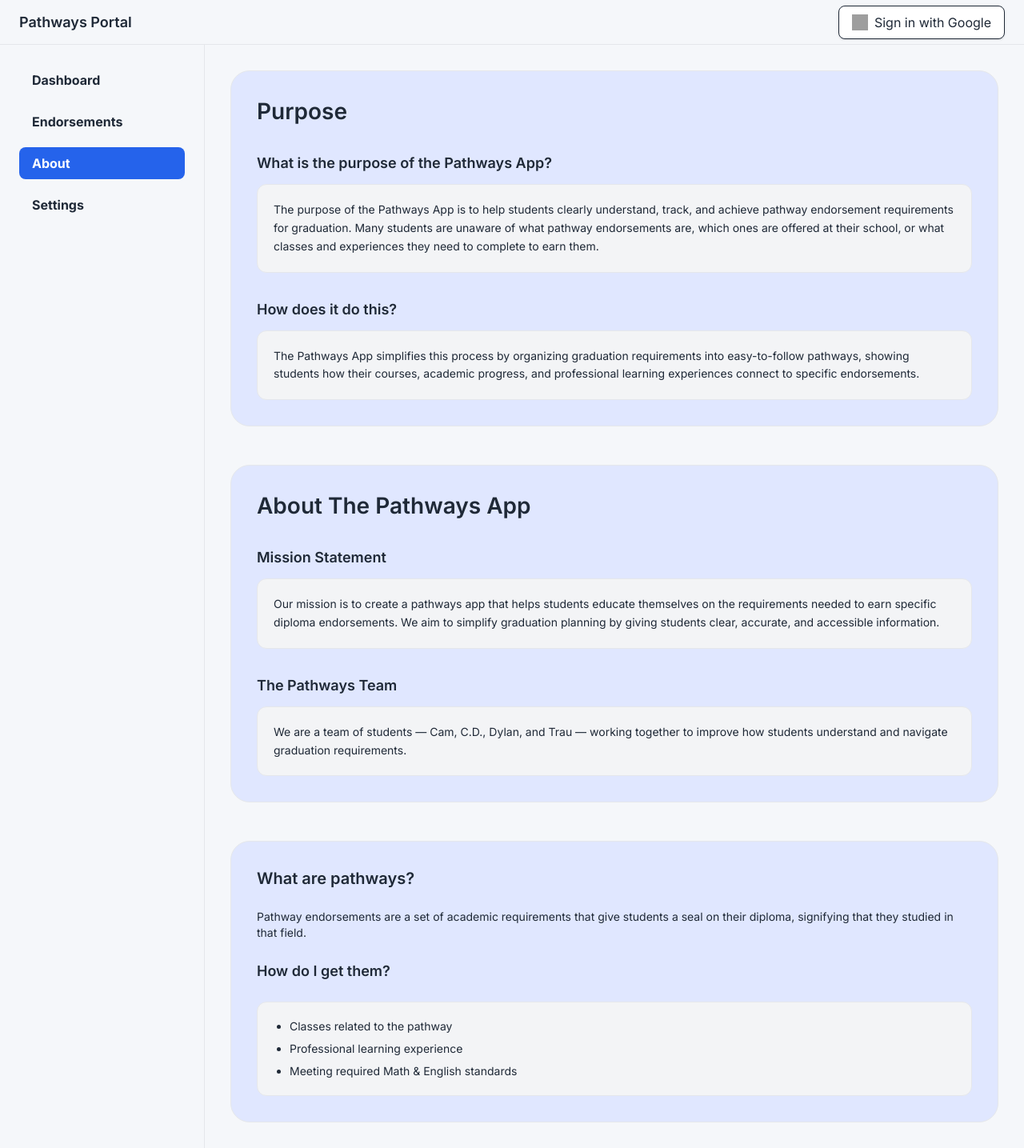
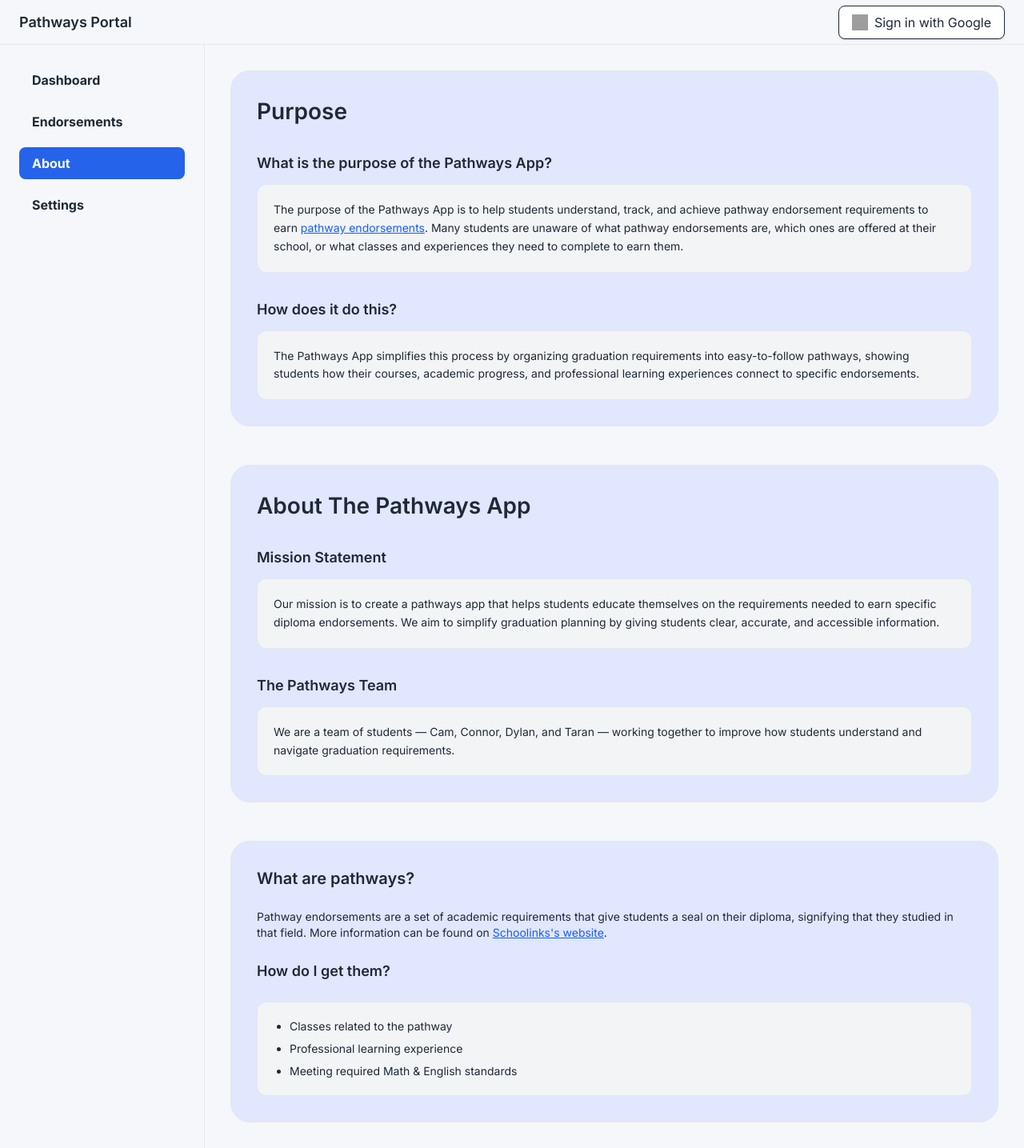
Before and after one commit to NCHS-Software-Engineering/NCHS-pathways-app, a Next.js app in the folder pathways-app/: page /about in a window 1280 px wide. Shown: the whole page at 80% size. Built offline with nearby package versions, Linux system fonts and the light colour scheme; no server answers; grey boxes are pictures that could not be loaded.

Commit message:
Linked Schoolinks's pathway page twice in the About page.
Linked Schoolinks's pathway page in the About page using a link tag. The tag opens the link in a new tab, and was put twice over the words "pathway endorsements" and "Schoolinks's website," when referencing the pathway endorsements.

```diff
--- a/pathways-app/app/about/page.tsx
+++ b/pathways-app/app/about/page.tsx
@@ -62,11 +62,18 @@ export default function AboutPage() {
               </h3>
 
               <div className="bg-(--bg-soft) rounded-xl p-5 text-sm leading-relaxed border border-(--border-primary)">
-                The purpose of the Pathways App is to help students clearly understand,
-                track, and achieve pathway endorsement requirements for graduation.
-                Many students are unaware of what pathway endorsements are, which ones
-                are offered at their school, or what classes and experiences they
-                need to complete to earn them.
+                The purpose of the Pathways App is to help students understand,
+                track, and achieve pathway endorsement requirements to earn {" "}
+                <Link
+                  href="https://app.schoolinks.com/student-pathways"
+                  target="_blank"
+                  rel="noopener noreferrer"
+                  className="text-blue-600 underline">
+                  pathway endorsements
+                </Link>
+                . Many students are unaware of what pathway endorsements
+                are, which ones are offered at their school, or what classes and
+                experiences they need to complete to earn them.
               </div>
             </div>
 
@@ -109,7 +116,7 @@ export default function AboutPage() {
               </h3>
 
               <div className="bg-(--bg-soft) rounded-xl p-5 text-sm leading-relaxed border border-(--border-primary)">
-                We are a team of students — Cam, C.D., Dylan, and Trau —
+                We are a team of students — Cam, Connor, Dylan, and Taran —
                 working together to improve how students understand and navigate
                 graduation requirements.
               </div>
@@ -125,7 +132,14 @@ export default function AboutPage() {
             <p className="text-sm">
               Pathway endorsements are a set of academic requirements that give
               students a seal on their diploma, signifying that they studied in
-              that field.
+              that field. More information can be found on {""}
+              <Link
+                href="https://app.schoolinks.com/student-pathways"
+                target="_blank"
+                rel="noopener noreferrer"
+                className="text-blue-600 underline">
+                Schoolinks's website
+              </Link>.
             </p>
 
             <h4 className="text-lg font-semibold">
```
